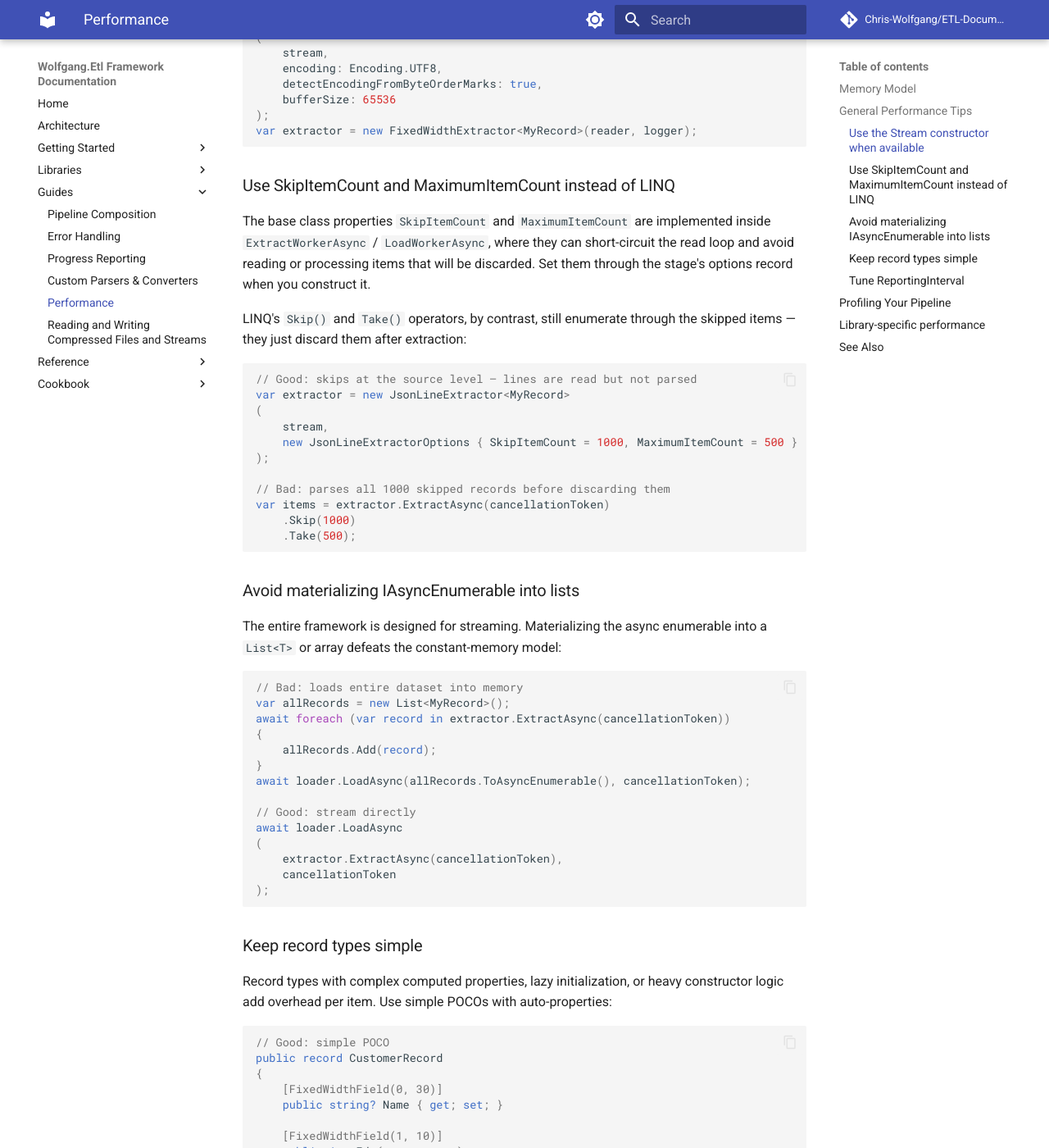
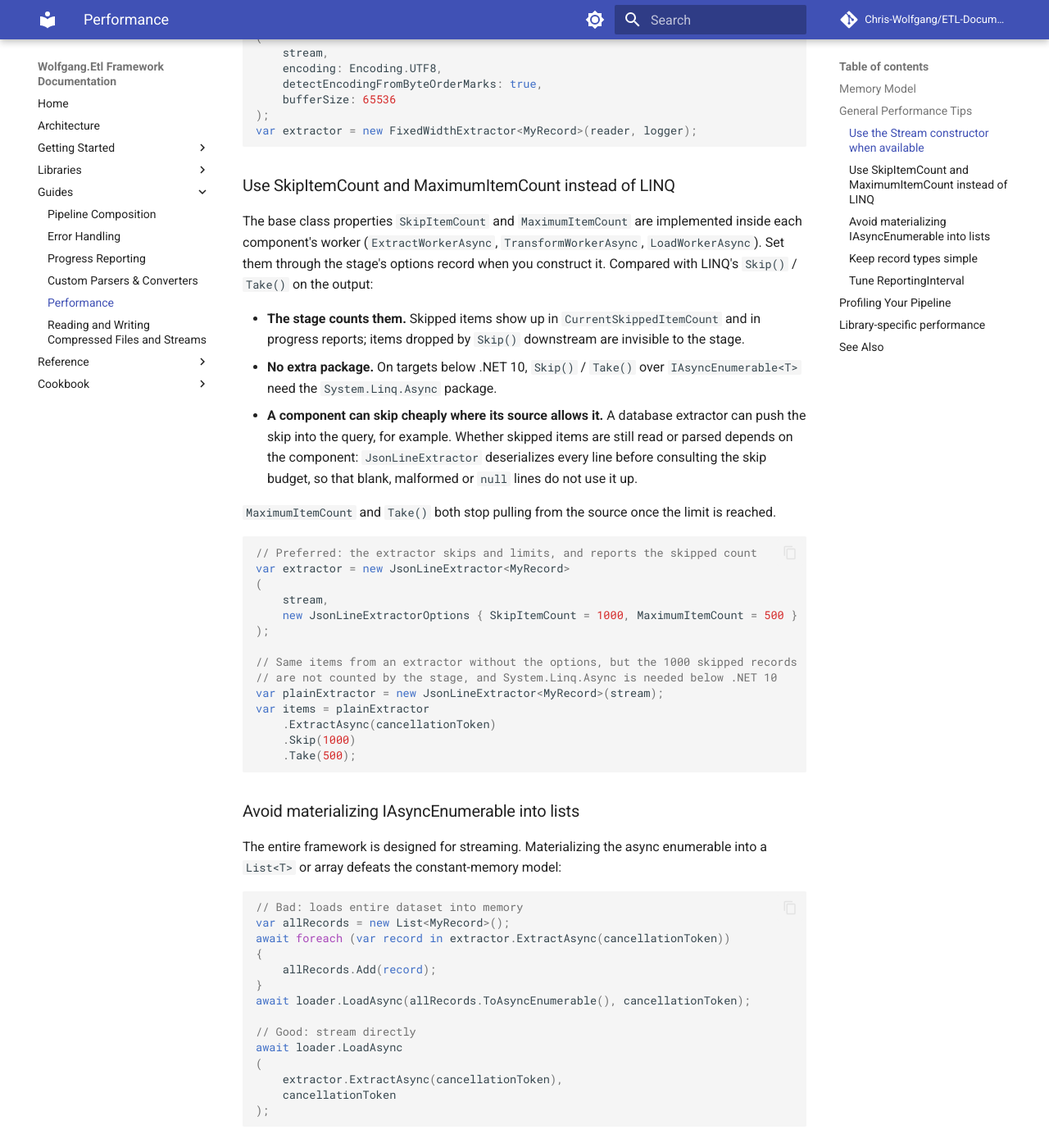
Before and after one commit to Chris-Wolfgang/ETL-Documentation, an MkDocs documentation site: the page built from docs/guides/performance.md, in a window 1280 px wide and 1400 px high, scrolled down 938 px. Shown: the whole window at 82% size. Built offline with MkDocs 1.6.1 and Material for MkDocs 9.7.7, drawn with Linux system fonts in a browser that asks for light colours; comment, search, counter and statistics services are not loaded.

Commit message:
docs: correct why SkipItemCount/MaximumItemCount beat LINQ Skip/Take (#111)
JsonLineExtractor deserializes each line before consulting the skip
budget, so "lines are read but not parsed" was false.

Closes #102

Co-authored-by: Claude Opus 5.5 <noreply@anthropic.com>

````diff
--- a/docs/guides/performance.md
+++ b/docs/guides/performance.md
@@ -39,20 +39,27 @@ var extractor = new FixedWidthExtractor<MyRecord>(reader, logger);
 
 ### Use SkipItemCount and MaximumItemCount instead of LINQ
 
-The base class properties `SkipItemCount` and `MaximumItemCount` are implemented inside `ExtractWorkerAsync` / `LoadWorkerAsync`, where they can short-circuit the read loop and avoid reading or processing items that will be discarded. Set them through the stage's options record when you construct it.
+The base class properties `SkipItemCount` and `MaximumItemCount` are implemented inside each component's worker (`ExtractWorkerAsync`, `TransformWorkerAsync`, `LoadWorkerAsync`). Set them through the stage's options record when you construct it. Compared with LINQ's `Skip()` / `Take()` on the output:
 
-LINQ's `Skip()` and `Take()` operators, by contrast, still enumerate through the skipped items — they just discard them after extraction:
+- **The stage counts them.** Skipped items show up in `CurrentSkippedItemCount` and in progress reports; items dropped by `Skip()` downstream are invisible to the stage.
+- **No extra package.** On targets below .NET 10, `Skip()` / `Take()` over `IAsyncEnumerable<T>` need the `System.Linq.Async` package.
+- **A component can skip cheaply where its source allows it.** A database extractor can push the skip into the query, for example. Whether skipped items are still read or parsed depends on the component: `JsonLineExtractor` deserializes every line before consulting the skip budget, so that blank, malformed or `null` lines do not use it up.
+
+`MaximumItemCount` and `Take()` both stop pulling from the source once the limit is reached.
 
 ```csharp
-// Good: skips at the source level — lines are read but not parsed
+// Preferred: the extractor skips and limits, and reports the skipped count
 var extractor = new JsonLineExtractor<MyRecord>
 (
     stream,
     new JsonLineExtractorOptions { SkipItemCount = 1000, MaximumItemCount = 500 }
 );
 
-// Bad: parses all 1000 skipped records before discarding them
-var items = extractor.ExtractAsync(cancellationToken)
+// Same items from an extractor without the options, but the 1000 skipped records
+// are not counted by the stage, and System.Linq.Async is needed below .NET 10
+var plainExtractor = new JsonLineExtractor<MyRecord>(stream);
+var items = plainExtractor
+    .ExtractAsync(cancellationToken)
     .Skip(1000)
     .Take(500);
 ```
````
Also changed, not shown: changelog/unreleased/performance-skip-reasons.md (added, +3 -0 lines).
